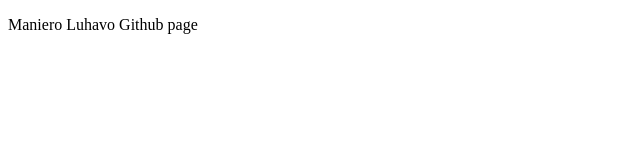
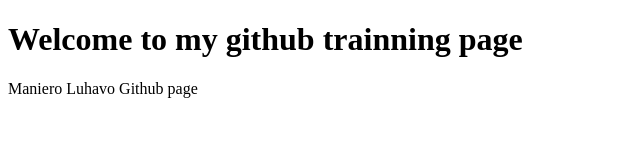
Before and after one commit to maniero1980/Demo-repo, a plain HTML site: page index.html in a window 1280 px wide. Shown: the whole page, without its empty margins (0-640 px from the left). Drawn offline with Linux system fonts and the light colour scheme.

Commit message:
header 1 was added

```diff
--- a/index.html
+++ b/index.html
@@ -4,7 +4,7 @@
 <title>Maniero Luhavo Github page</title>
 </head>
 <body>
-
+<h1>Welcome to my github trainning page</h1>
 <p>Maniero Luhavo Github page</p>
 
 </body>
```
